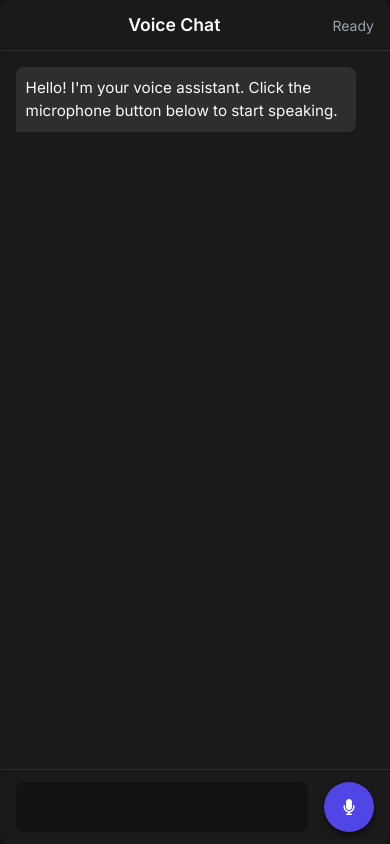
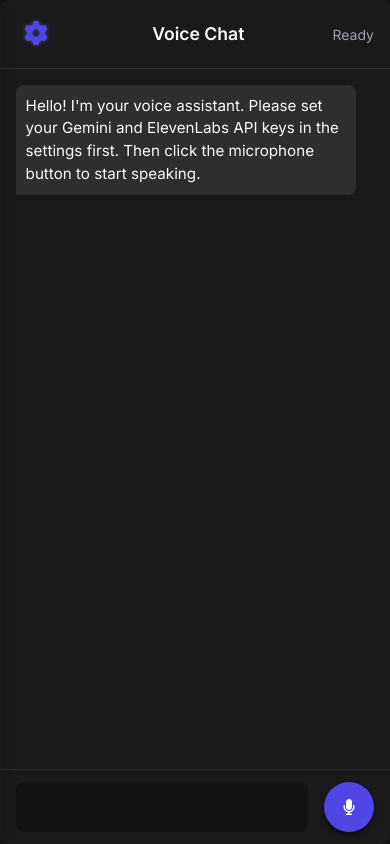
Before and after one commit to jdros15/Talking-LLM, a website: page index.html in a window 390 px wide. Drawn offline with Linux system fonts and the light colour scheme.

Commit message:
Add welcome message update for missing API keys and enhance settings button accessibility

```diff
--- a/app.js
+++ b/app.js
@@ -38,6 +38,19 @@ document.addEventListener('DOMContentLoaded', () => {
     // Chat history
     let chatHistory = [];
 
+    // Check if any API keys are missing and show a different welcome message
+    function updateWelcomeMessage() {
+        if (!geminiApiKey || !elevenlabsApiKey) {
+            const firstMessage = chatMessages.querySelector('.message.assistant');
+            if (firstMessage) {
+                const paragraph = firstMessage.querySelector('p');
+                if (paragraph) {
+                    paragraph.textContent = "Hello! I'm your voice assistant. Please set your Gemini and ElevenLabs API keys in the settings first. Then click the microphone button to start speaking.";
+                }
+            }
+        }
+    }
+
     // Load saved API keys
     if (geminiApiKey) {
         geminiApiKeyInput.value = geminiApiKey;
@@ -46,6 +59,9 @@ document.addEventListener('DOMContentLoaded', () => {
         elevenlabsApiKeyInput.value = elevenlabsApiKey;
         loadVoices();
     }
+
+    // Update welcome message based on API key status
+    updateWelcomeMessage();
 
     // Initialize visualizer
     function initVisualizer() {
--- a/index.html
+++ b/index.html
@@ -48,8 +48,9 @@
 
         <div class="chat-container">
             <div class="chat-header">
-                <button id="toggle-settings" class="toggle-settings mobile-only">
+                <button id="toggle-settings" class="toggle-settings mobile-only" aria-label="Open Settings">
                     <i class="fas fa-cog"></i>
+                    <span class="settings-tooltip">Settings</span>
                 </button>
                 <h2>Voice Chat</h2>
                 <div class="status" id="status">Ready</div>
@@ -58,7 +59,7 @@
             <div class="chat-messages" id="chat-messages">
                 <div class="message assistant">
                     <div class="message-content">
-                        <p>Hello! I'm your voice assistant. Click the microphone button below to start speaking.</p>
+                        <p>Hello! I'm your voice assistant. Please set your Gemini and ElevenLabs API keys in the settings first. Then click the microphone button to start speaking.</p>
                     </div>
                 </div>
             </div>
--- a/styles.css
+++ b/styles.css
@@ -134,15 +134,22 @@ body {
 .toggle-settings {
     background: transparent;
     border: none;
-    color: var(--primary-color);
-    font-size: 1.25rem;
+    color: #7b68ee;
+    font-size: 1.75rem;
     padding: 0.5rem;
     cursor: pointer;
     transition: all 0.2s ease;
+    display: none;
+    z-index: 10;
 }
 
 .toggle-settings:hover {
     transform: rotate(15deg);
+}
+
+.toggle-settings i {
+    color: #7b68ee;
+    filter: drop-shadow(0 0 2px rgba(123, 104, 238, 0.5));
 }
 
 /* Close sidebar button */
@@ -200,6 +207,8 @@ body {
 .chat-header h2 {
     font-size: 1.25rem;
     font-weight: 600;
+    flex: 1;
+    text-align: center;
 }
 
 .status {
@@ -393,7 +402,7 @@ body {
     }
 
     .mobile-only {
-        display: block;
+        display: block !important;
     }
 
     .sidebar {
@@ -418,12 +427,13 @@ body {
     .chat-header {
         display: flex;
         align-items: center;
-        padding: 1rem;
+        padding: 0.75rem 1rem;
     }
 
     .chat-header h2 {
         flex: 1;
         text-align: center;
+        margin: 0;
     }
 
     .settings-wrapper {
@@ -431,8 +441,18 @@ body {
         opacity: 1;
     }
 
-    .toggle-sidebar.active i {
-        transform: rotate(180deg);
+    .toggle-settings {
+        display: flex;
+        align-items: center;
+        justify-content: center;
+        position: relative;
+        font-size: 1.5rem;
+        padding: 0.5rem;
+        margin-right: 0.5rem;
+    }
+
+    .toggle-settings i {
+        color: var(--primary-color);
     }
 
     .api-settings, .voice-settings {
@@ -577,3 +597,39 @@ body {
     transition: max-height 0.3s ease, opacity 0.3s ease;
     overflow: hidden;
 }
+
+/* Settings tooltip */
+.settings-tooltip {
+    position: absolute;
+    left: 100%;
+    top: 50%;
+    transform: translateY(-50%);
+    background-color: var(--primary-color);
+    color: white;
+    padding: 0.25rem 0.5rem;
+    border-radius: 0.25rem;
+    font-size: 0.75rem;
+    white-space: nowrap;
+    opacity: 0;
+    pointer-events: none;
+    transition: opacity 0.2s ease, transform 0.2s ease;
+    margin-left: 5px;
+    box-shadow: var(--shadow);
+}
+
+.toggle-settings:hover .settings-tooltip {
+    opacity: 1;
+}
+
+@media (max-width: 768px) {
+    .toggle-settings {
+        display: flex;
+        align-items: center;
+        justify-content: center;
+        position: relative;
+    }
+
+    .settings-tooltip {
+        display: none; /* Hide tooltip on very small screens */
+    }
+}
```
